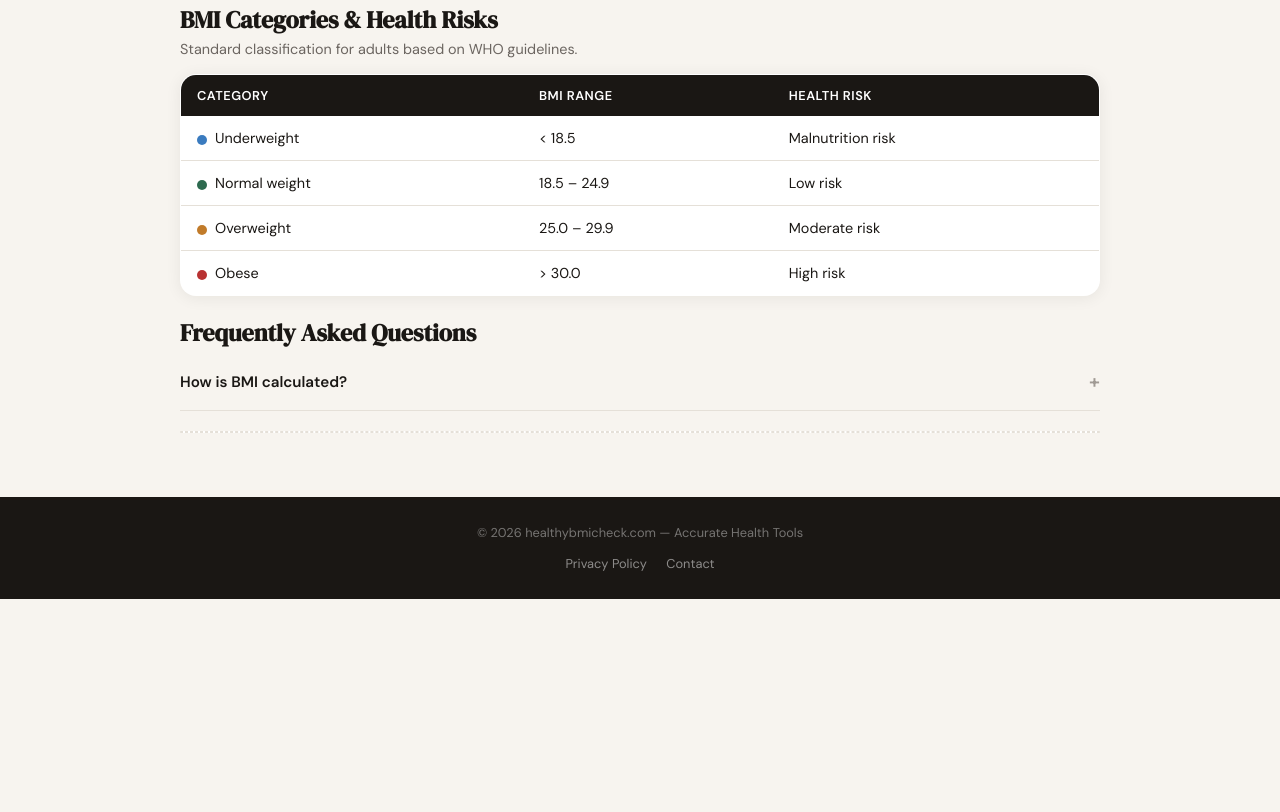
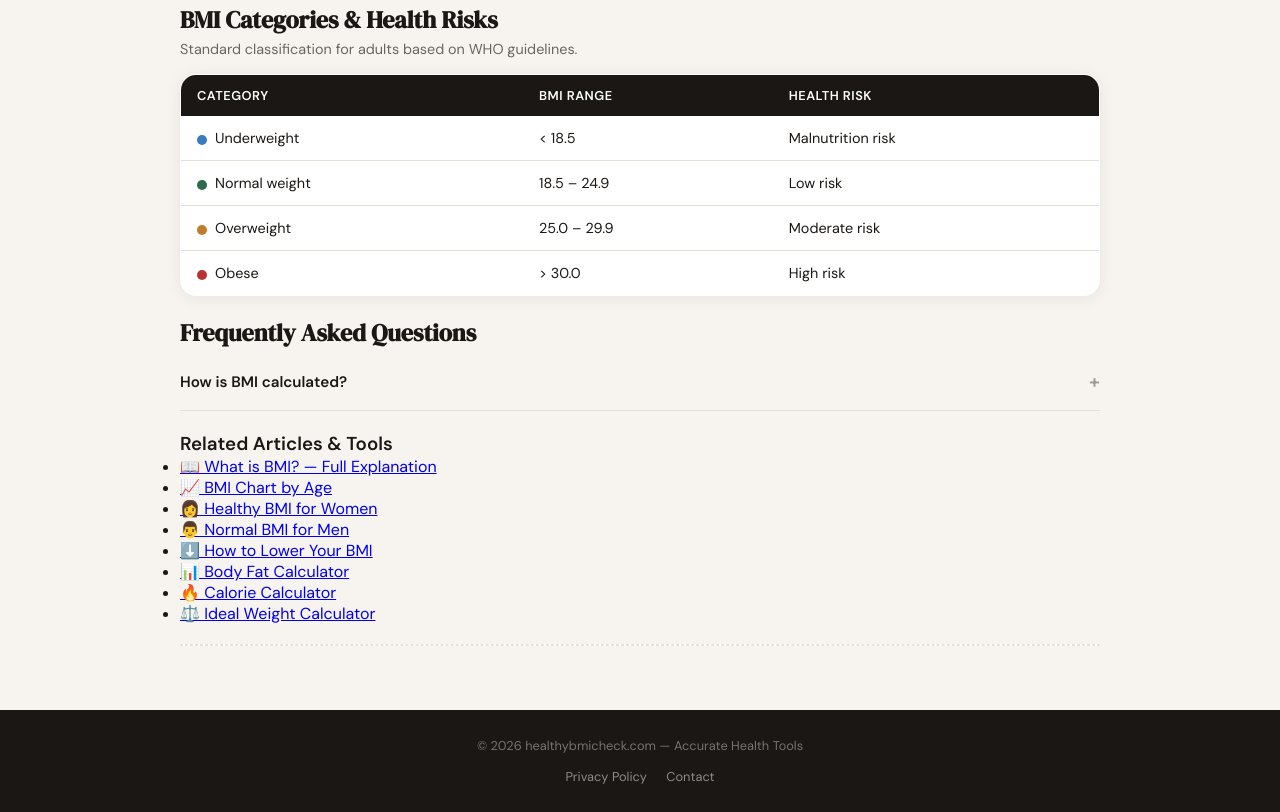
Before and after one commit to tanyeewee11-blip/healthybmicheck, a plain HTML site: page bmi-calculator.html in a window 1280 px wide. Shown: the part 693-1505 px from the top of the page. Before the commit the page ends 1292 px from the top, so only its background shows below. Drawn offline with Linux system fonts and the light colour scheme.

Commit message:
Add files via upload

```diff
--- a/bmi-calculator.html
+++ b/bmi-calculator.html
@@ -493,7 +493,20 @@
     </div>
   </div>
 
-  <div class="ad-bottom">
+    <div class="related-articles">
+    <h3>Related Articles & Tools</h3>
+    <ul class="related-list">
+      <li><a href="what-is-bmi.html"><span class="icon">📖</span> What is BMI? — Full Explanation</a></li>
+      <li><a href="bmi-chart-by-age.html"><span class="icon">📈</span> BMI Chart by Age</a></li>
+      <li><a href="healthy-bmi-for-women.html"><span class="icon">👩</span> Healthy BMI for Women</a></li>
+      <li><a href="normal-bmi-for-men.html"><span class="icon">👨</span> Normal BMI for Men</a></li>
+      <li><a href="how-to-lower-bmi.html"><span class="icon">⬇️</span> How to Lower Your BMI</a></li>
+      <li><a href="body-fat.html"><span class="icon">📊</span> Body Fat Calculator</a></li>
+      <li><a href="calorie-calculator.html"><span class="icon">🔥</span> Calorie Calculator</a></li>
+      <li><a href="ideal-weight.html"><span class="icon">⚖️</span> Ideal Weight Calculator</a></li>
+    </ul>
+  </div>
+<div class="ad-bottom">
     <ins class="adsbygoogle"
          style="display:block"
          data-ad-client="ca-pub-7723301737736770"
```
Also changed, not shown: body-fat.html (+10 -0 lines), calorie-calculator.html (+11 -0 lines), how-much-water-per-day.html (+9 -0 lines), how-to-lose-belly-fat.html (+11 -0 lines), water-intake.html (+10 -1 lines), 1 other file.
